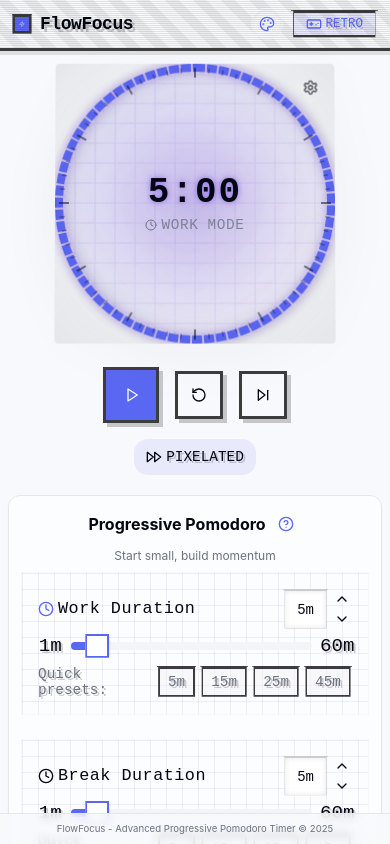
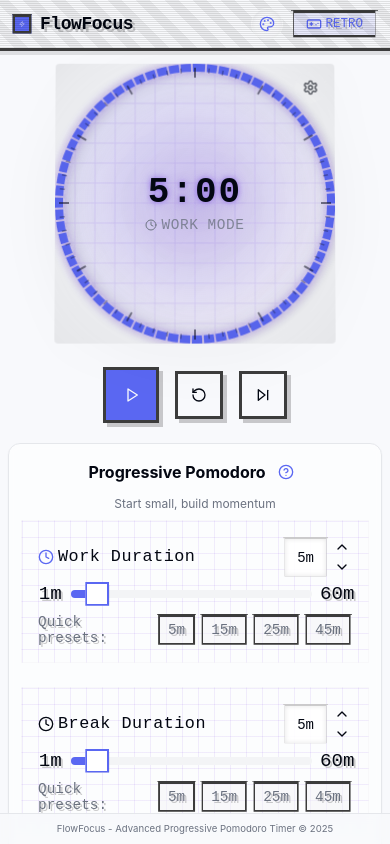
Before and after one commit to AlwaysUbaid/flowfocus, a React (Vite) app: page / in a window 390 px wide. Built offline with nearby package versions, Linux system fonts and the light colour scheme.

Commit message:
Link pixel effect to retro mode
Moves the pixelated/modern toggle functionality to the retro mode button in the header. Removes the separate button below the timer.

```diff
--- a/src/components/Header.tsx
+++ b/src/components/Header.tsx
@@ -8,7 +8,7 @@ import ThemeSelector from './ThemeSelector';
 import { toast } from '../hooks/use-toast';
 
 const Header: React.FC = () => {
-  const { color } = useTheme();
+  const { color, pixelated, togglePixelated } = useTheme();
   const { isMobile } = useIsMobile();
 
   const getThemeClasses = () => {
@@ -26,6 +26,10 @@ const Header: React.FC = () => {
       default:
         return baseClass;
     }
+  };
+
+  const handleRetroToggle = () => {
+    togglePixelated();
   };
 
   return (
@@ -62,19 +66,21 @@ const Header: React.FC = () => {
           <Button
             variant="outline"
             size="sm"
-            className="text-[0.65rem] h-7 items-center gap-1 pixel-border bg-primary/10 text-primary rounded-none"
+            onClick={handleRetroToggle}
+            className={`text-[0.65rem] h-7 items-center gap-1 pixel-border ${pixelated ? 'bg-primary/10 text-primary' : 'bg-muted/70 text-muted-foreground'} rounded-none`}
           >
             <Gamepad className="h-3 w-3" />
-            <span className="retro-text truncate">RETRO</span>
+            <span className="retro-text truncate">{pixelated ? 'RETRO' : 'MODERN'}</span>
           </Button>
         ) : (
           <Button
             variant="outline"
             size="sm"
-            className="hidden md:flex items-center gap-1 pixel-border bg-primary/20 text-primary ml-1 text-xs py-1 rounded-none"
+            onClick={handleRetroToggle}
+            className={`hidden md:flex items-center gap-1 pixel-border ${pixelated ? 'bg-primary/20 text-primary' : 'bg-muted/70 text-muted-foreground'} ml-1 text-xs py-1 rounded-none`}
           >
             <Gamepad className="h-3.5 w-3.5" />
-            <span className="retro-text">RETRO MODE</span>
+            <span className="retro-text">{pixelated ? 'RETRO MODE' : 'MODERN MODE'}</span>
           </Button>
         )}
       </div>
--- a/src/components/TimerDisplay.tsx
+++ b/src/components/TimerDisplay.tsx
@@ -2,10 +2,11 @@
 import React, { useState, useEffect } from 'react';
 import { useTimer } from '../contexts/TimerContext';
 import CircularProgress from './CircularProgress';
-import { Play, Pause, RotateCcw, Clock, FastForward, SkipForward, Zap, Settings } from 'lucide-react';
+import { Play, Pause, RotateCcw, Clock, SkipForward, Zap, Settings } from 'lucide-react';
 import { Button } from './ui/button';
 import { toast } from 'sonner';
 import { useIsMobile } from '../hooks/use-mobile';
+import { useTheme } from '../contexts/ThemeContext';
 
 const PRESET_DURATIONS = [
   { label: '5m', value: 5 * 60 },
@@ -31,7 +32,7 @@ const TimerDisplay: React.FC = () => {
     setBreakDuration
   } = useTimer();
 
-  const [pixelated, setPixelated] = useState(true);
+  const { pixelated } = useTheme();
   const { isMobile, isTablet } = useIsMobile();
   const [pulseEffect, setPulseEffect] = useState(false);
   const [showPresets, setShowPresets] = useState(false);
@@ -64,11 +65,6 @@ const TimerDisplay: React.FC = () => {
       toggleMode();
       toast(mode === 'work' ? 'Switched to Break Mode' : 'Switched to Work Mode');
     }
-  };
-
-  const togglePixelEffects = () => {
-    setPixelated(!pixelated);
-    toast(pixelated ? 'Modern mode activated' : 'Retro pixel mode activated');
   };
 
   const applyPreset = (seconds: number) => {
@@ -191,18 +187,6 @@ const TimerDisplay: React.FC = () => {
         </Button>
       </div>
 
-      <div className="mt-4 flex justify-center">
-        <Button
-          variant="ghost"
-          size="sm"
-          className="text-xs flex items-center gap-1 bg-primary/10 hover:bg-primary/20 transition-all"
-          onClick={togglePixelEffects}
-        >
-          <FastForward className="h-3 w-3" />
-          <span className="retro-text">{pixelated ? 'PIXELATED' : 'MODERN'}</span>
-        </Button>
-      </div>
-
       {showPresets && (
         <div className={`mt-4 bg-background/90 backdrop-blur-md rounded-lg p-3 border animate-fade-in shadow-md ${pixelated ? 'pixel-border' : ''}`}>
           <div className="flex flex-col space-y-2">
--- a/src/contexts/ThemeContext.tsx
+++ b/src/contexts/ThemeContext.tsx
@@ -11,6 +11,8 @@ interface ThemeContextType {
   setMode: (mode: ThemeMode) => void;
   color: ThemeColor;
   setColor: (color: ThemeColor) => void;
+  pixelated: boolean;
+  togglePixelated: () => void;
 }
 
 const ThemeContext = createContext<ThemeContextType | undefined>(undefined);
@@ -18,11 +20,13 @@ const ThemeContext = createContext<ThemeContextType | undefined>(undefined);
 export const ThemeProvider: React.FC<{ children: React.ReactNode }> = ({ children }) => {
   const [mode, setMode] = useState<ThemeMode>('light');
   const [color, setColor] = useState<ThemeColor>('default');
+  const [pixelated, setPixelated] = useState<boolean>(true);
 
   useEffect(() => {
     // Check for user preference in localStorage or system preference
     const savedMode = localStorage.getItem('themeMode') as ThemeMode;
     const savedColor = localStorage.getItem('themeColor') as ThemeColor;
+    const savedPixelated = localStorage.getItem('pixelated');
     const systemPrefersDark = window.matchMedia('(prefers-color-scheme: dark)').matches;
 
     if (savedMode) {
@@ -34,7 +38,21 @@ export const ThemeProvider: React.FC<{ children: React.ReactNode }> = ({ childre
     if (savedColor) {
       setColor(savedColor);
     }
+
+    if (savedPixelated !== null) {
+      setPixelated(savedPixelated === 'true');
+    }
   }, []);
+
+  const togglePixelated = () => {
+    setPixelated(prev => !prev);
+    localStorage.setItem('pixelated', (!pixelated).toString());
+    toast({
+      title: pixelated ? 'Modern Mode Activated' : 'Pixelated Mode Activated',
+      description: pixelated ? 'Visual effects switched to modern' : 'Retro pixel effects enabled',
+      duration: 3000,
+    });
+  };
 
   // Apply theme mode to document
   useEffect(() => {
@@ -88,7 +106,14 @@ export const ThemeProvider: React.FC<{ children: React.ReactNode }> = ({ childre
   }, [color]);
 
   return (
-    <ThemeContext.Provider value={{ mode, setMode, color, setColor }}>
+    <ThemeContext.Provider value={{
+      mode,
+      setMode,
+      color,
+      setColor,
+      pixelated,
+      togglePixelated
+    }}>
       {children}
     </ThemeContext.Provider>
   );
```
